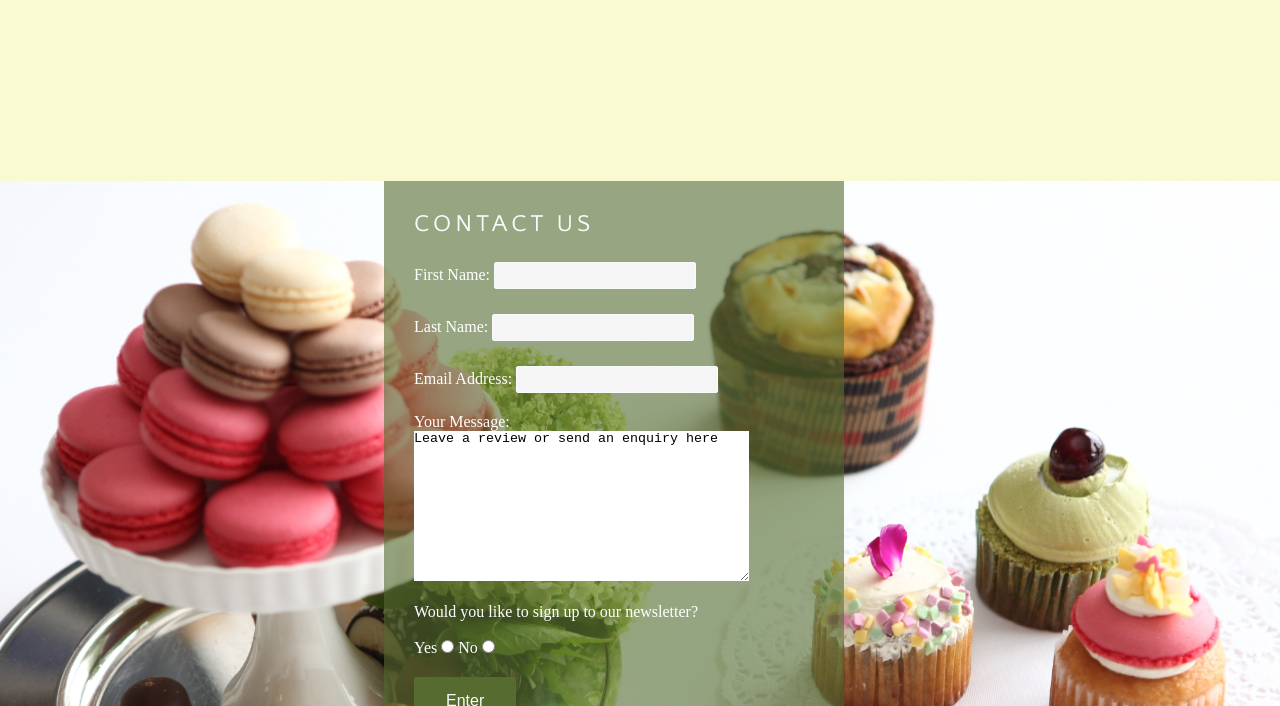
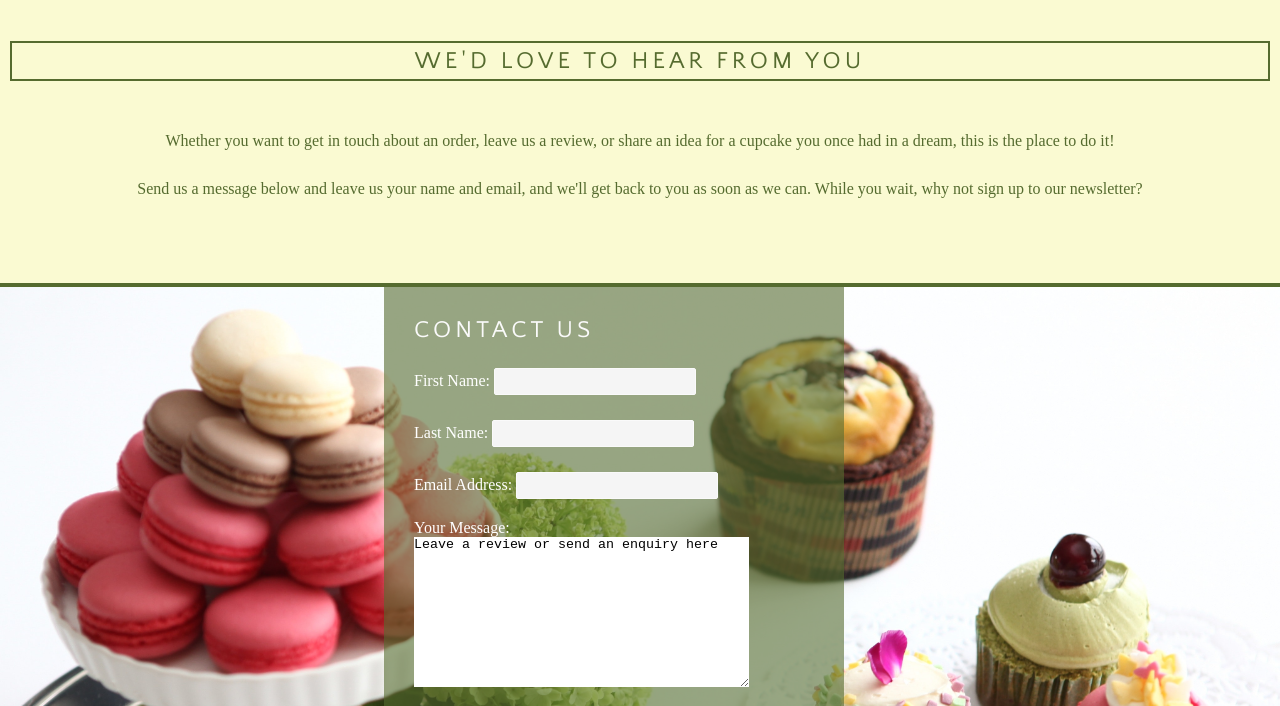
Before and after one commit to hmcollins2809/the_cupcake_caterers, a plain HTML site: page contact_us.html in a window 1280 px wide. Shown: the part 79-785 px from the top of the page. Drawn offline with Linux system fonts and the light colour scheme; files that its build step writes are made by us from their sources; files whose address does not match are found by name; a web font is replaced by a local one.

Commit message:
Add form intro

```diff
--- a/assets/css/style.css
+++ b/assets/css/style.css
@@ -145,6 +145,21 @@ footer {
 
 }
 
+#form-intro {
+
+    padding: 10px;
+    line-height: 1.5;
+    text-align: center;
+    border-bottom: 4px solid darkolivegreen;
+}
+
+#form-intro h2 {
+
+    text-align: center;
+    border: 2px solid darkolivegreen;
+
+}
+
 .form-section {
 
     background-image: url("../images/pexels-pixabay-209618.jpg");
@@ -156,7 +171,7 @@ footer {
 }
 
 .contact-us {
-    margin: 150px 10% 0 0;
+    margin: 0 10% 0 0;
     color: #fff;
     background-color: rgba(85, 107, 47, 0.6);
     max-width: 400px;
--- a/contact_us.html
+++ b/contact_us.html
@@ -6,7 +6,7 @@
     <meta name="viewport" content="width=device-width, initial-scale=1.0">
     <meta name="description" content="Cupcake Caterers bakery in Dublin, Ireland">
     <meta name="keywords" content="cupcakes, bakery, cake, dublin, caterers, ireland">
-    <link rel= "stylesheet" href="css/style.css">
+    <link rel= "stylesheet" href="assets/css/style.css">
     <title>The Cupcake Caterers</title>
 </head>
 <body>
@@ -35,7 +35,17 @@
             </ul>
         </nav>
     </header>
-
+    <section id="form-intro">
+        <h2>We'd love to hear from you</h2>
+        <br>
+        <br>
+        <p>Whether you want to get in touch about an order, leave us a review, or share an idea for a cupcake you once had in a dream, this is the place to do it!</p>
+        <br>
+        <p>Send us a message below and leave us your name and email, and we'll get back to you as soon as we can. While you wait, why not sign up to our newsletter?</p>
+        <br>
+        <br>
+        <br>
+    </section>
     <section class="form-section">
         <form action="https://formdump.codeinstitute.net/" method="POST" class="contact-us">
             <h2>Contact Us</h2>
@@ -55,7 +65,7 @@
 
             <label for="message">Your Message: </label>
             <br>
-            <textarea name="message" id="message" placeholder="Leave us a review. Ask about an order. Tell us how your day was. We'd love to hear from you!" rows="10" cols="40">Leave a review or send an enquiry here</textarea>
+            <textarea name="message" id="message" rows="10" cols="40">Leave a review or send an enquiry here</textarea>
 
             <br>
             <br>
```
